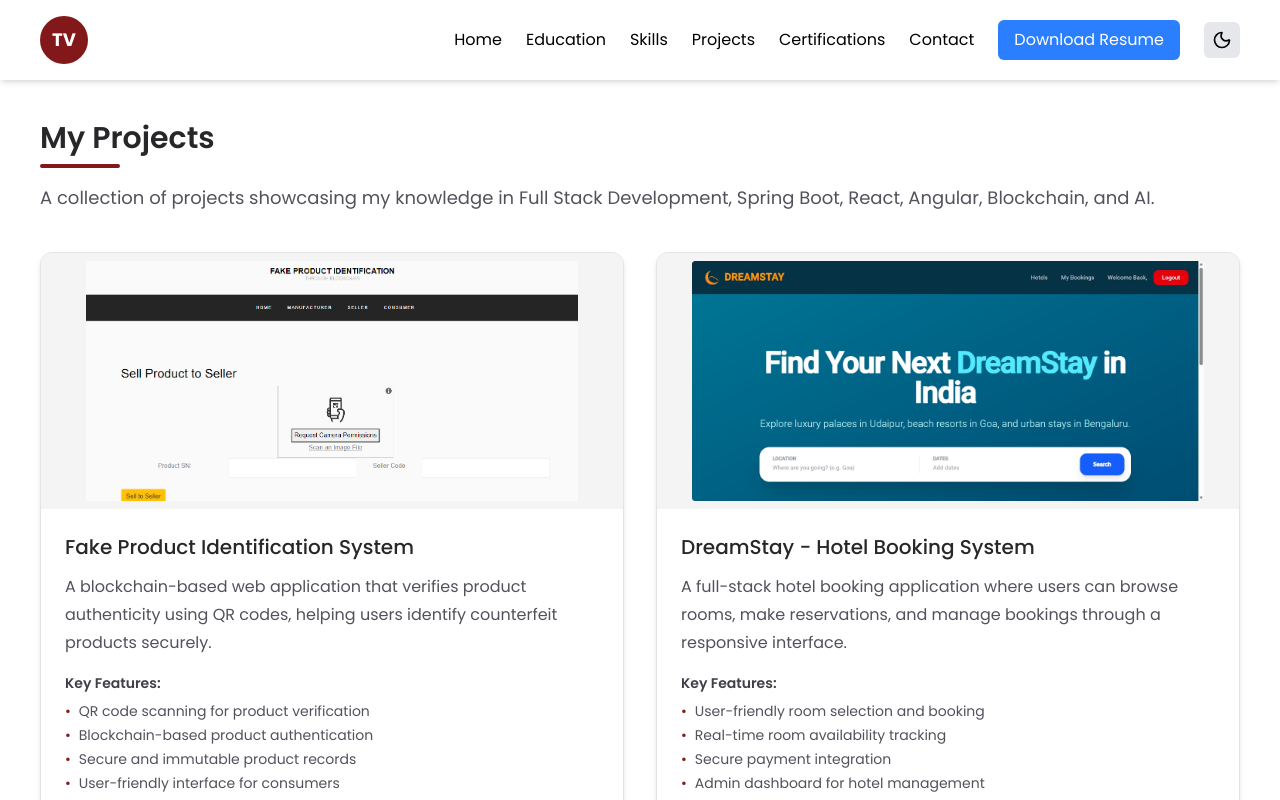
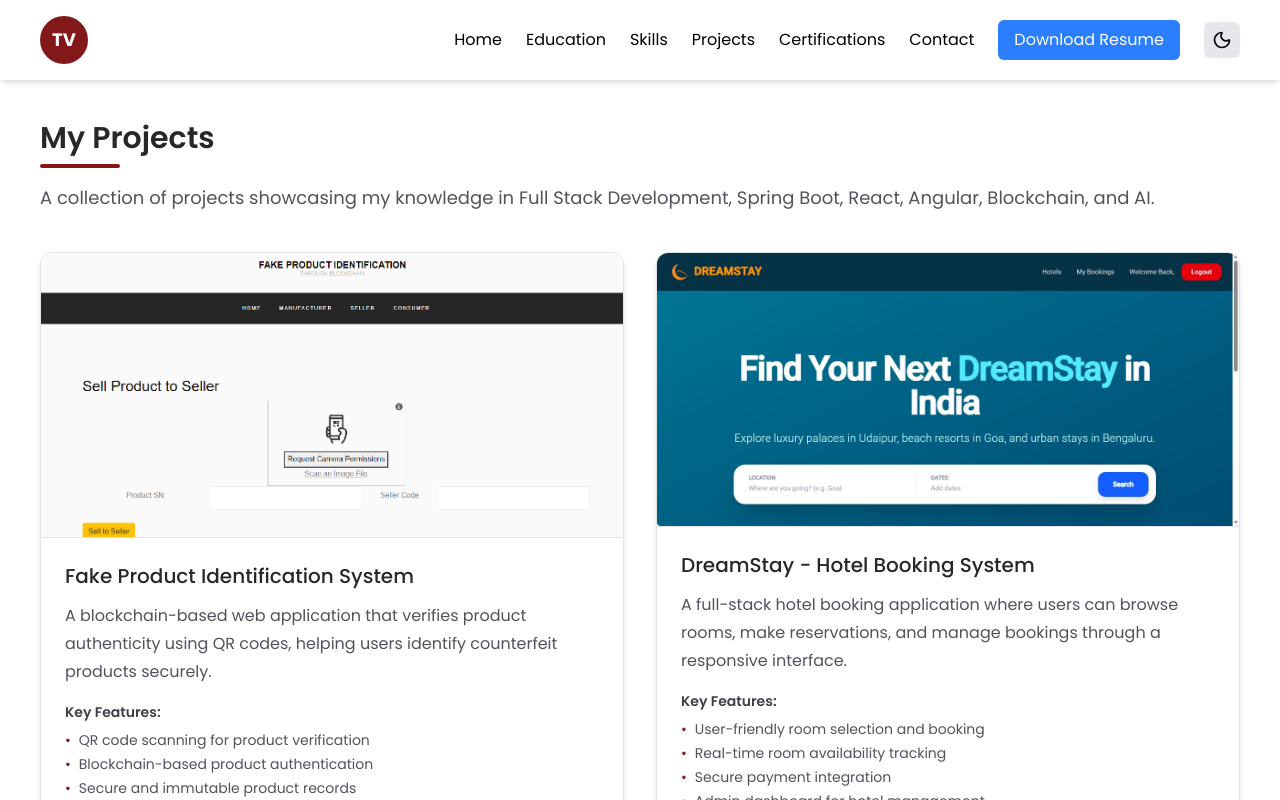
Before and after one commit to thoratv712/Portfolio-, a React (Vite) app: page /projects in a window 1280 px wide. Shown: the top 800 px of the page. Built offline with nearby package versions, Linux system fonts and the light colour scheme.

Commit message:
Fix project screenshot scaling with object-contain

```diff
--- a/src/components/Projects.jsx
+++ b/src/components/Projects.jsx
@@ -140,17 +140,19 @@ function Projects() {
                 key={index}
                 className="bg-white dark:bg-zinc-800 rounded-xl border border-zinc-200 dark:border-zinc-700 shadow-md hover:shadow-xl transition duration-300 overflow-hidden flex flex-col"
               >
+
                {/* Project Image */}
-<div className="w-full h-48 sm:h-64 bg-zinc-100 dark:bg-zinc-800 relative overflow-hidden flex items-center justify-center p-2">
-  {/* Added h-48 sm:h-64 height constraints, flex layout centering, and padding */}
+{/* Project Image Container */}
+<div className="w-full bg-zinc-100 dark:bg-zinc-800 border-b border-zinc-200 dark:border-zinc-700 relative overflow-hidden flex items-center justify-center">
+  {/* Removed absolute heights like h-full / sm:h-76 to let the image dictate its full natural space */}
   <img
     src={project.image}
     alt={project.imageAlt}
-    className="w-full h-full object-contain" // ◄ Changed from object-cover to object-contain
+    className="w-full h-auto object-contain block" // ◄ w-full and h-auto keeps it proportional and fully visible
     onError={(e) => {
       e.target.style.display = 'none';
       e.target.parentElement.innerHTML = `
-        <div class="w-full h-full flex items-center justify-center bg-gradient-to-r ${project.color} p-5">
+        <div class="w-full h-48 flex items-center justify-center bg-gradient-to-r ${project.color} p-5">
           <div class="text-center text-white">
             <p class="text-sm font-medium">${project.title}</p>
             <p class="text-xs opacity-80">Project Preview</p>
@@ -160,6 +162,7 @@ function Projects() {
     }}
   />
 </div>
+
 
 
                 {/* Card Body */}
```
